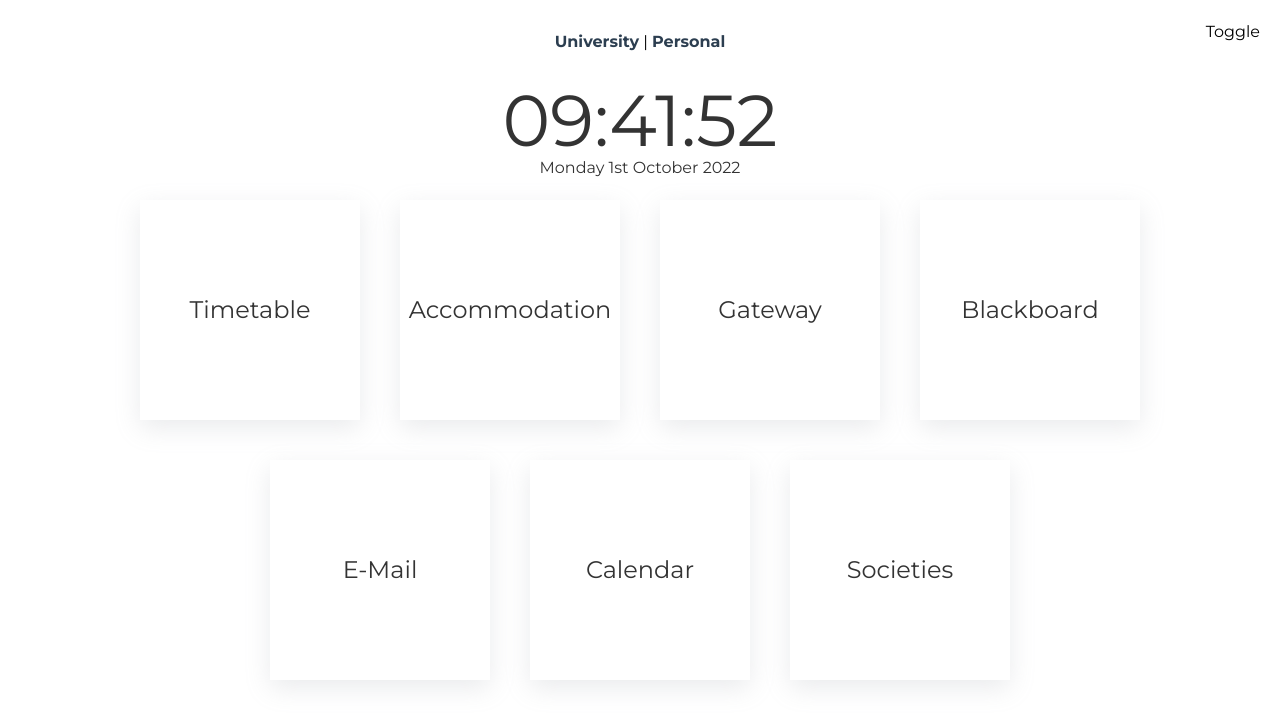
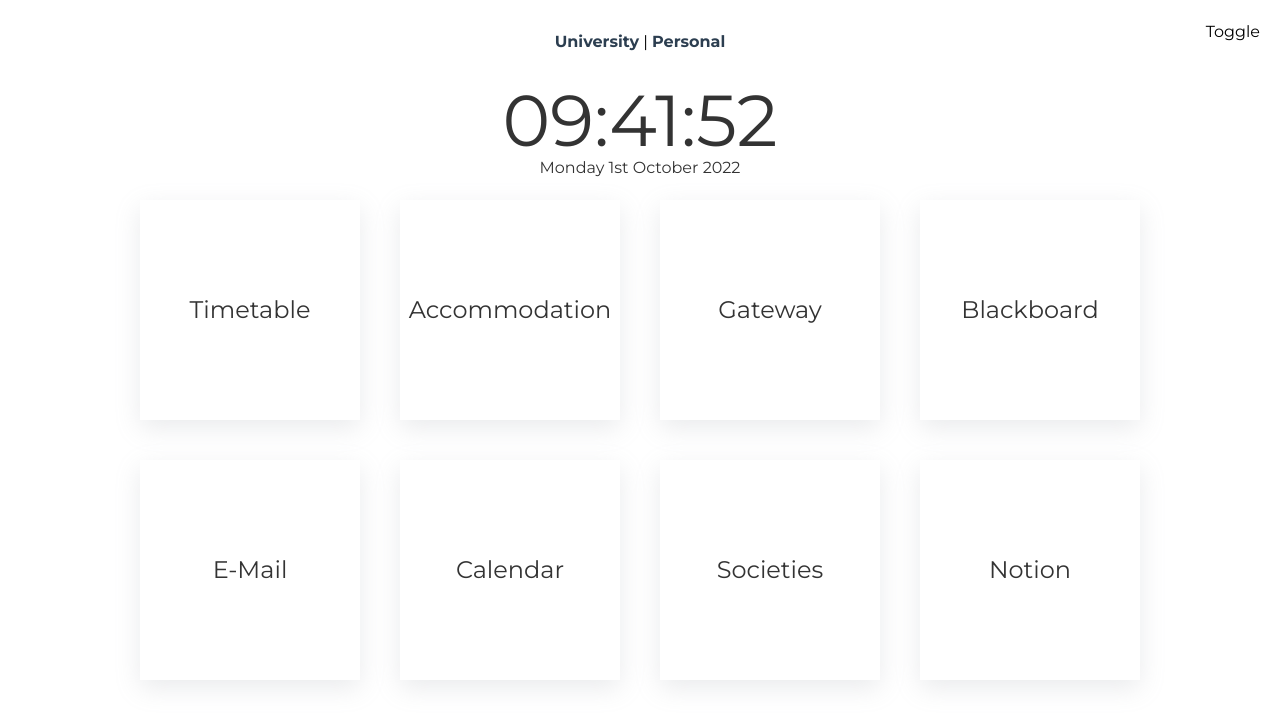
Before and after one commit to MeRichard123/mintabs, a Vue app: page /#/student in a window 1280 px wide. Shown: the top 724 px of the page. Built offline with nearby package versions, Linux system fonts and the light colour scheme.

Commit message:
Add Notion

```diff
--- a/src/views/UniversityView.vue
+++ b/src/views/UniversityView.vue
@@ -22,7 +22,7 @@
         { name: 'E-Mail', link: 'https://outlook.office.com/mail/' },
         { name: 'Calendar', link: 'https://calendar.google.com/calendar/' },
         { name: 'Societies', link: 'https://lincolnsu.com/activities/sports-and-societies' },
-
+        { name: 'Notion', link: 'https://www.notion.so/' },
       ],
     };
   },
```
Also changed, not shown: .eslintrc.js.
